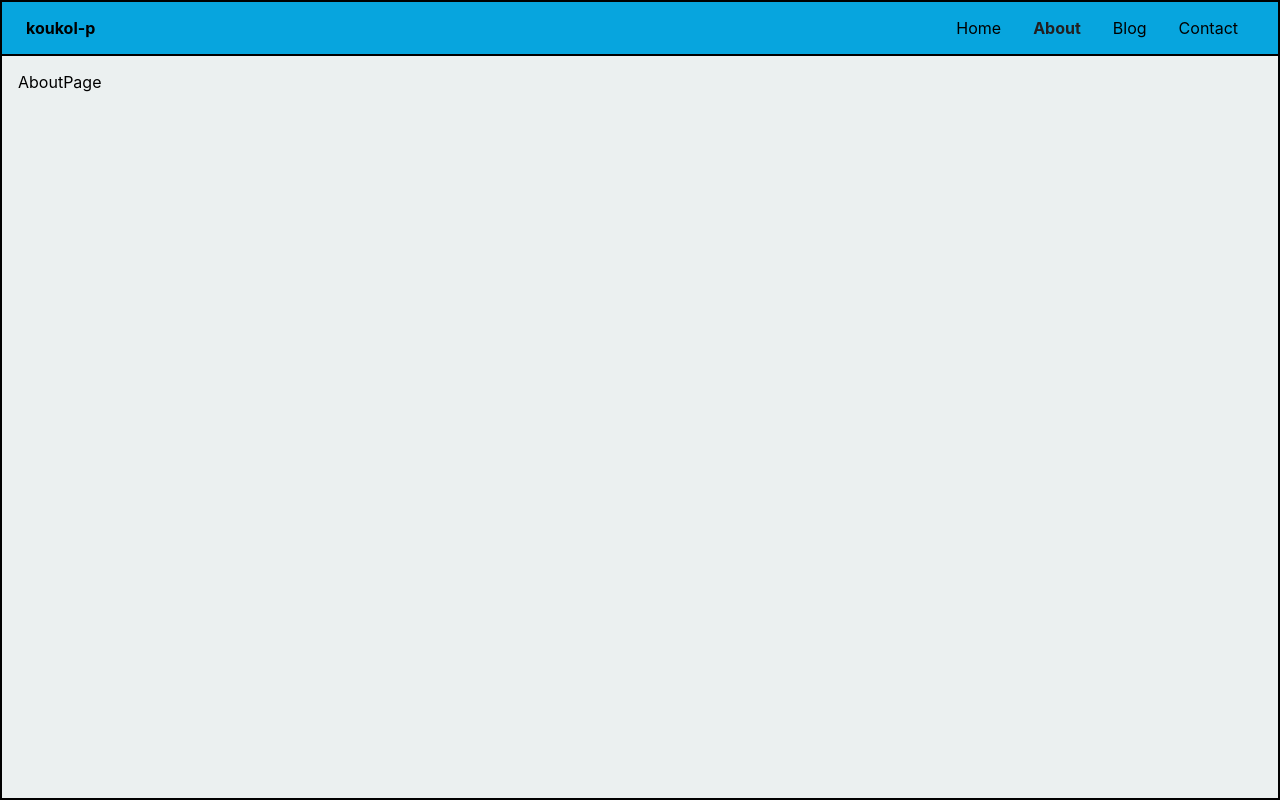
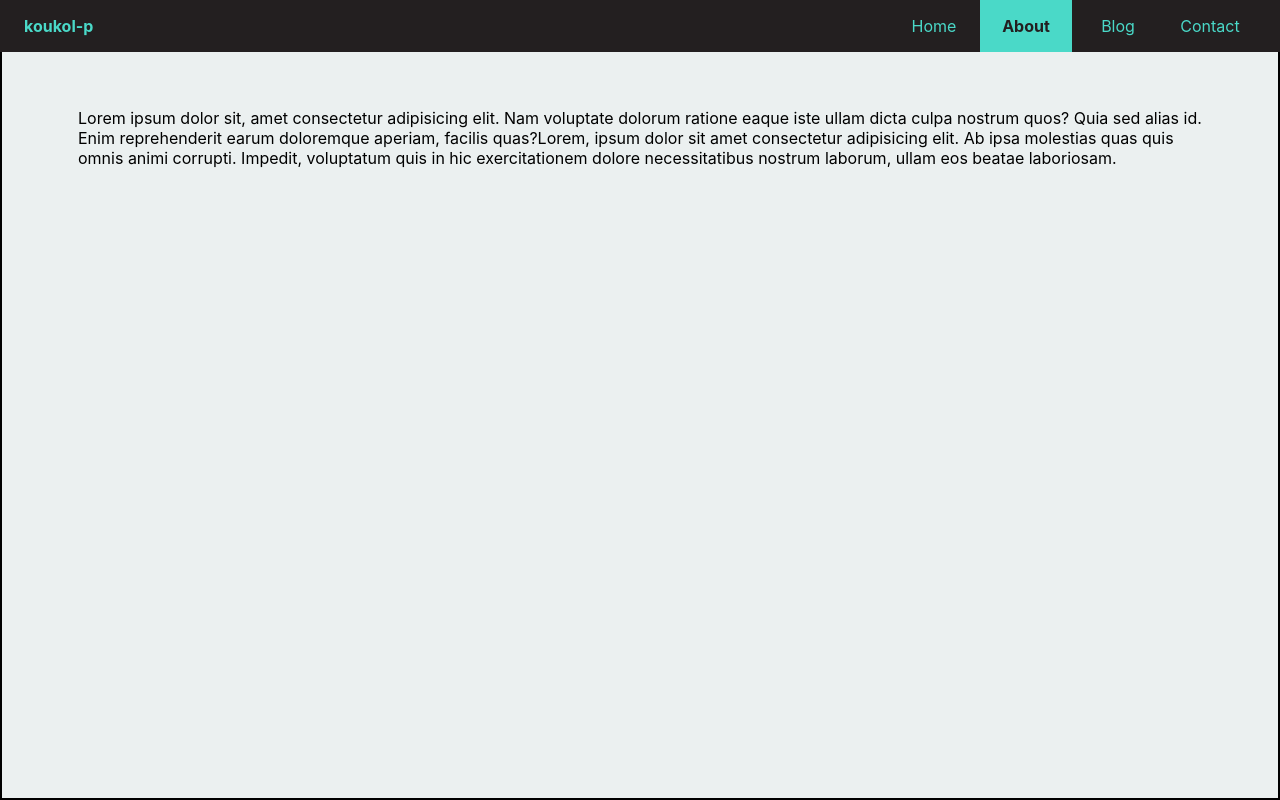
Before and after one commit to koukol-p/blog-contentful, a Next.js app: page /about in a window 1280 px wide. Built offline with nearby package versions, Linux system fonts and the light colour scheme.

Commit message:
post card transition

```diff
--- a/components/Layout.module.scss
+++ b/components/Layout.module.scss
@@ -5,11 +5,12 @@
     grid-template-areas:
         'header'
         'main';
+
     height: 100vh;
-
+    max-width: 100vw;
 
     background-color: rgb(235,240,240);
-    max-width: 100vw;
+
     .content {
         overflow-y: auto;
         grid-area: main;
--- a/components/Navbar.module.scss
+++ b/components/Navbar.module.scss
@@ -1,10 +1,10 @@
 .navbar {
   display: flex;
   justify-content: space-between;
-  background-color: $theme-blue;
-  border: 2px solid black;
+  background-color: $theme-dark;
   z-index: 90;
   padding: 0 1.5rem;
+  color: $theme-cyan;
 
   grid-area: header;
 
@@ -16,10 +16,14 @@
 
   .navItem {
     padding: 1rem 1rem;
+    min-width: 92px;
+    text-align: center;
     &:hover {
       color: $theme-dark;
+      background-color: $theme-cyan;
     }
     &.active {
+      background-color: $theme-cyan;
       color: $theme-dark;
       font-weight: bold;
     }
--- a/components/Posts.jsx
+++ b/components/Posts.jsx
@@ -7,11 +7,8 @@ export default function Posts({posts}) {
         <div className={classes.postsContainer}>
             {posts.map(post => {
                 return(
-                <>
                 <PostCard key={post.sys.id} post={post}/>
-                <PostCard key={post.sys.id} post={post}/>
-                <PostCard key={post.sys.id} post={post}/>
-                </>)
+            )
             })}
 
 
--- a/components/Posts.module.scss
+++ b/components/Posts.module.scss
@@ -1,5 +1,7 @@
 .postsContainer {
     height: 100%;
-    display: flex;
-    flex-direction: column;
+    display: grid;
+    grid-template-columns: repeat(3, 1fr);
+    grid-template-rows:repeat(4, 1fr);
+    gap: 0;
 }
--- a/pages/about.jsx
+++ b/pages/about.jsx
@@ -1,7 +1,14 @@
-import React from 'react'
+import React from "react";
 
 export default function AboutPage() {
   return (
-    <div>AboutPage</div>
-  )
+    <section class="section-container">
+      Lorem ipsum dolor sit, amet consectetur adipisicing elit. Nam voluptate
+      dolorum ratione eaque iste ullam dicta culpa nostrum quos? Quia sed alias
+      id. Enim reprehenderit earum doloremque aperiam, facilis quas?Lorem, ipsum
+      dolor sit amet consectetur adipisicing elit. Ab ipsa molestias quas quis
+      omnis animi corrupti. Impedit, voluptatum quis in hic exercitationem
+      dolore necessitatibus nostrum laborum, ullam eos beatae laboriosam.
+    </section>
+  );
 }
--- a/styles/globals.scss
+++ b/styles/globals.scss
@@ -5,7 +5,9 @@ body {
   font-family: -apple-system, BlinkMacSystemFont, Segoe UI, Roboto, Oxygen,
     Ubuntu, Cantarell, Fira Sans, Droid Sans, Helvetica Neue, sans-serif;
 }
-h1, h2, h3 {
+h1,
+h2,
+h3 {
   margin: 0;
   padding: 0;
 }
@@ -18,3 +20,6 @@ a {
 * {
   box-sizing: border-box;
 }
+.section-container {
+  padding: 40px 60px;
+}
--- a/styles/theme.scss
+++ b/styles/theme.scss
@@ -1,3 +1,4 @@
 $theme-dark: rgb(35, 31, 32);
 $theme-cyan: rgb(74, 217, 200);
-$theme-blue: rgb(7,165,222);
+$theme-blue: rgb(7, 165, 222);
+$theme-offwhite: rgb(228, 230, 229);
```
Also changed, not shown: components/PostCard.module.scss (+12 -11 lines), pages/blog/index.jsx (+18 -16 lines).
